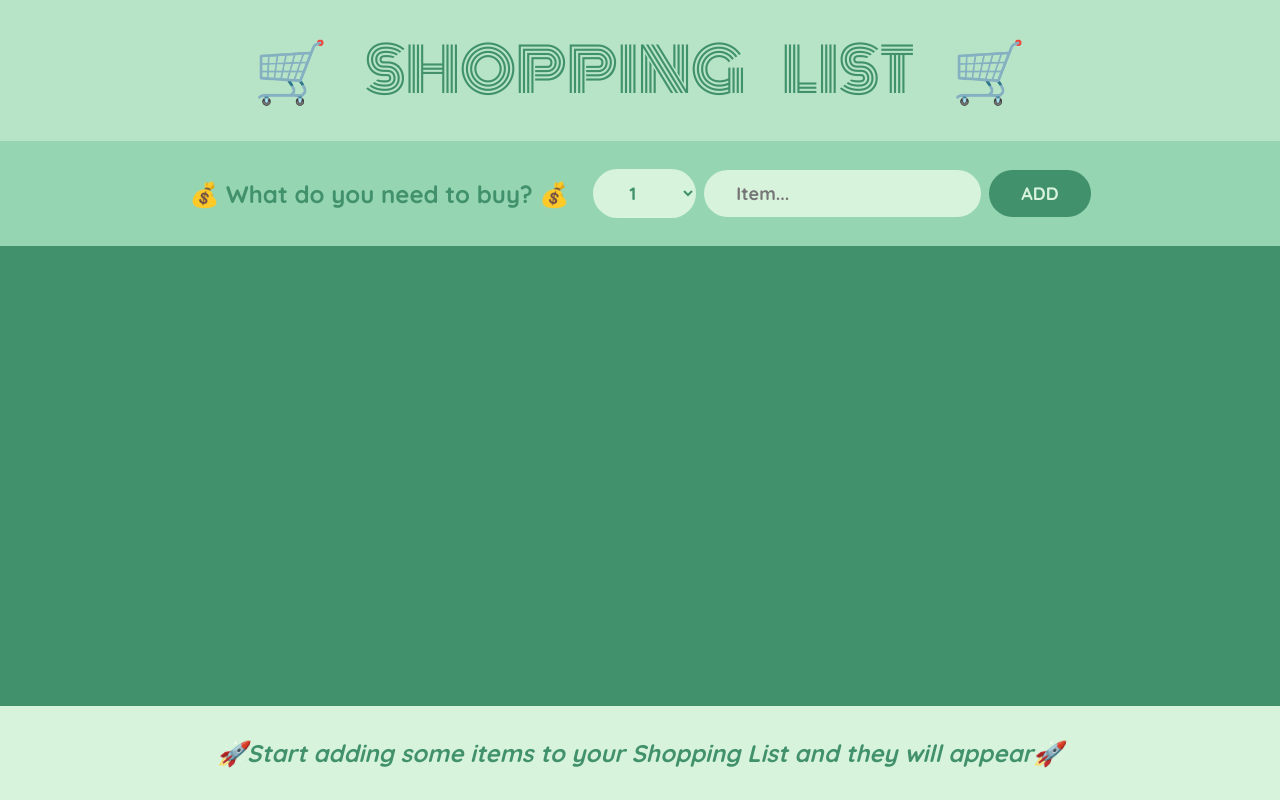
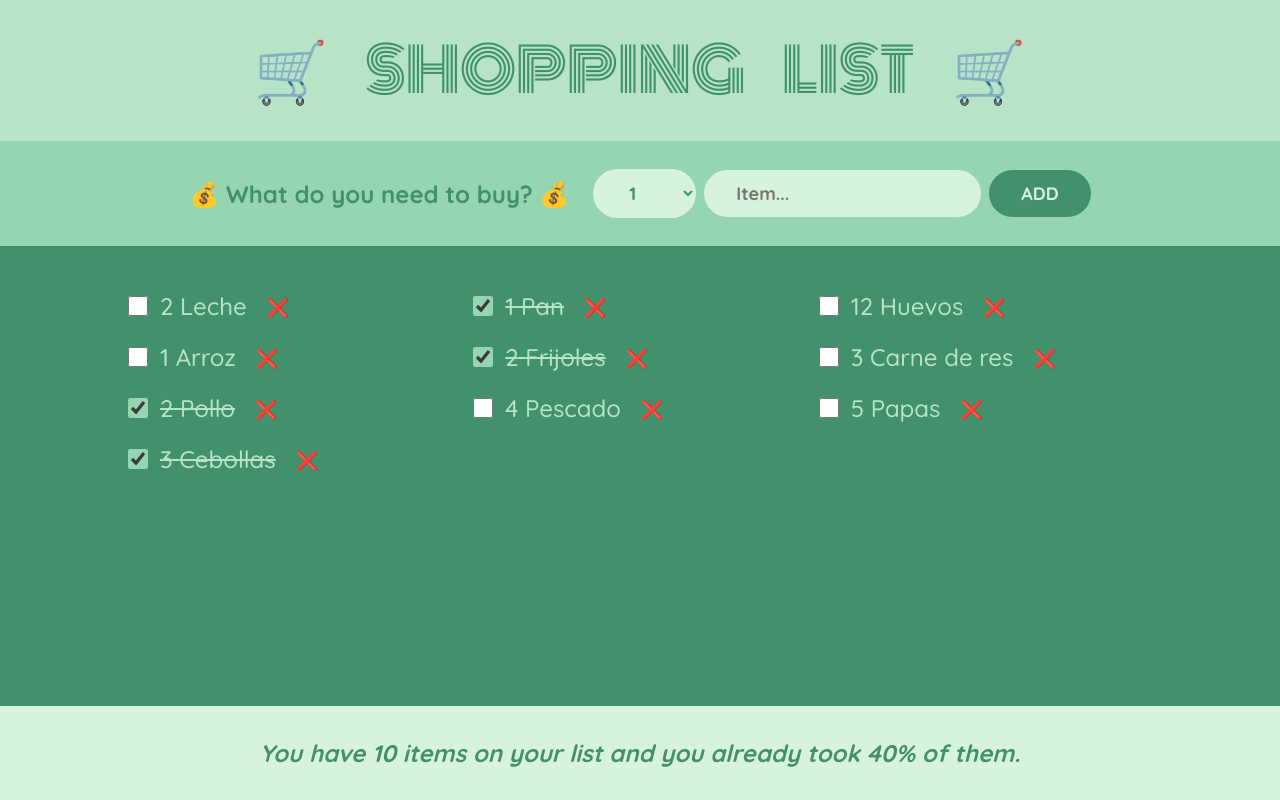
Before and after one commit to Franmb93/shop-list, a React (Create React App) app: page / in a window 1280 px wide. Built offline with nearby package versions, Linux system fonts and the light colour scheme.

Commit message:
[ShoppingLIst] Small fix for Vercel prod env

```diff
--- a/src/App.js
+++ b/src/App.js
@@ -30,8 +30,11 @@ function App() {
   }
 
   useEffect(() => {
-    if (process.env.NEXT_PUBLIC_VERCEL_ENV === "production") {
-      setItems(getElements());
+    if (
+      process.env.NODE_ENV !== "production" &&
+      process.env.NEXT_PUBLIC_VERCEL_ENV !== "production"
+    ) {
+      getElements();
     }
   }, []);
 
```
